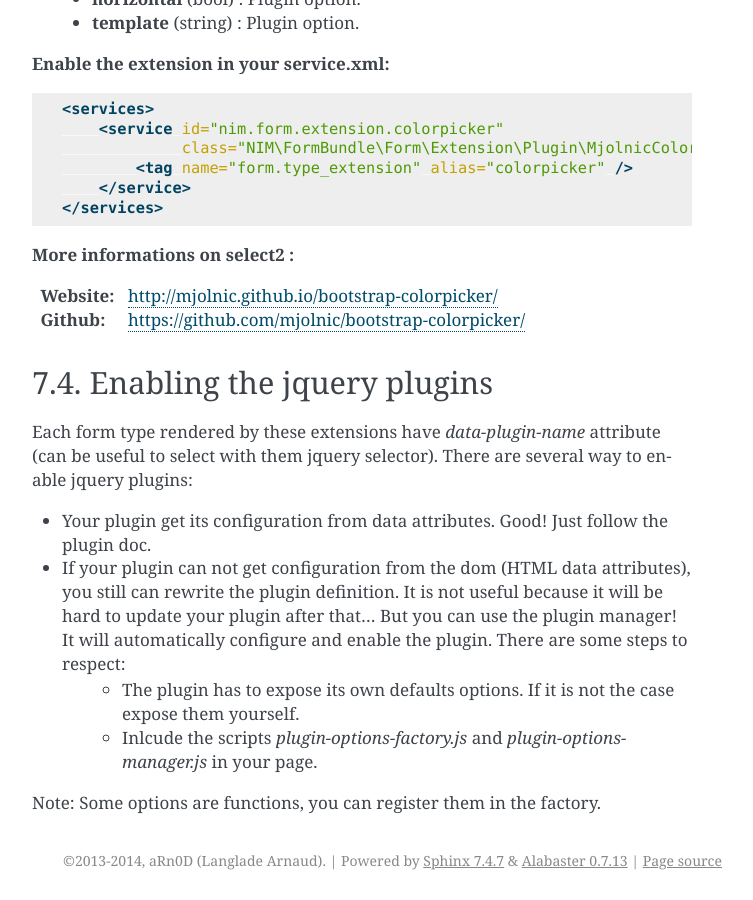
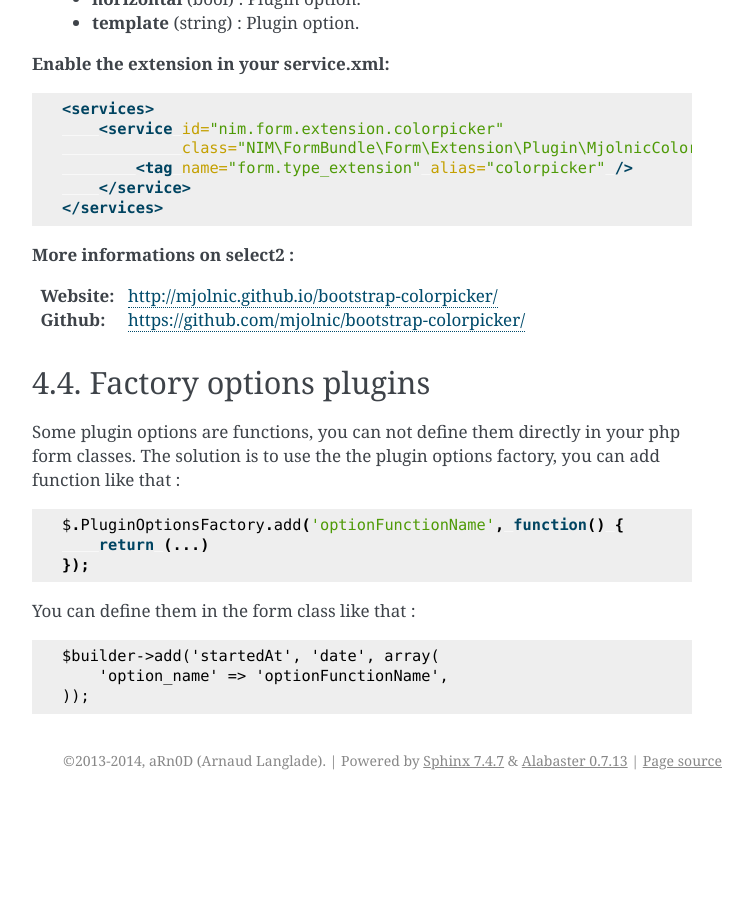
Before and after one commit to NgoInformationManagement/Nim, a Sphinx documentation site: the page built from Resources/docs/form_plugin_extension.rst, in a window 1280 px wide and 900 px high, scrolled down 2815 px. Shown: the whole window, without its empty margins (388-1141 px from the left). Built offline with Sphinx 7.4.7, drawn with Linux system fonts in a browser that asks for light colours; after the commit the page ends 3615 px from its top, so only the background shows below that; some of the changed text lies outside the part shown.

Commit message:
Updating the documentation

```diff
--- a/Resources/docs/conf.py
+++ b/Resources/docs/conf.py
@@ -1,3 +1,4 @@
-copyright = u'2013-2014, aRn0D (Langlade Arnaud)'
+copyright = u'2013-2014, aRn0D (Arnaud Langlade)'
 source_suffix = '.rst'
 master_doc = 'index'
+project = 'Nim Form Bundle'
--- a/Resources/docs/form_plugin_extension.rst
+++ b/Resources/docs/form_plugin_extension.rst
@@ -140,14 +140,22 @@ Available options, see the javascript plugin doc for more details :
 :Website: http://mjolnic.github.io/bootstrap-colorpicker/
 :Github: https://github.com/mjolnic/bootstrap-colorpicker/
 
-Enabling the jquery plugins
+Factory options plugins
 ---------------------------
 
-Each form type rendered by these extensions have `data-plugin-name` attribute (can be useful to select with them jquery selector). There are several way to enable jquery plugins:
+Some plugin options are functions, you can not define them directly in your php form classes. The solution is to use the
+the plugin options factory, you can add function like that :
 
-- Your plugin get its configuration from data attributes. Good! Just follow the plugin doc.
-- If your plugin can not get configuration from the dom (HTML data attributes), you still can rewrite the plugin definition. It is not useful because it will be hard to update your plugin after that... But you can use the plugin manager! It will automatically configure and enable the plugin. There are some steps to respect:
-    + The plugin has to expose its own defaults options. If it is not the case expose them yourself.
-    + Inlcude the scripts `plugin-options-factory.js` and `plugin-options-manager.js` in your page.
+.. code-block:: js
 
-Note: Some options are functions, you can register them in the factory.
+    $.PluginOptionsFactory.add('optionFunctionName', function() {
+        return (...)
+    });
+
+You can define them in the form class like that :
+
+.. code-block:: php
+
+    $builder->add('startedAt', 'date', array(
+        'option_name' => 'optionFunctionName',
+    ));
```
Also changed, not shown: Resources/docs/bootstrap_templates.rst (+27 -21 lines), Resources/docs/form_type.rst (+10 -10 lines), Resources/docs/form_type_extension.rst (+21 -13 lines).
